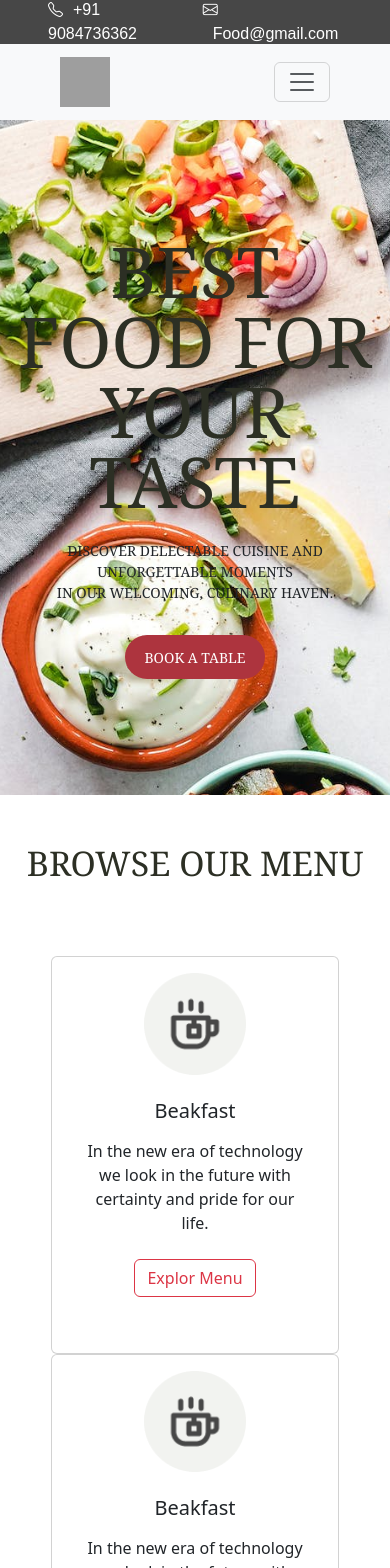
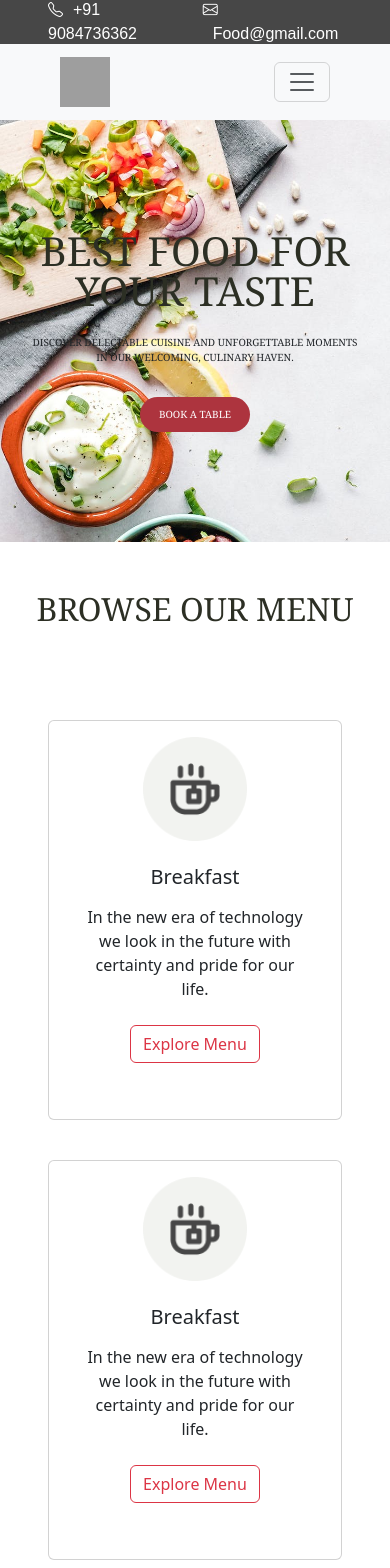
Before and after one commit to mohdshoaib4455/FoodAppwithReact, a React (Vite) app: page / in a window 390 px wide. Shown: the top 1568 px of the page. Built offline with nearby package versions, Linux system fonts and the light colour scheme; grey boxes are pictures that could not be loaded.

Commit message:
add some css for responsive design

```diff
--- a/src/App.css
+++ b/src/App.css
@@ -59,7 +59,6 @@
   align-items: center;
   flex-direction: column;
   width: 100%;
-
   height: 80vh;
   background-image: url(../src/assets/banner.png);
   background-size: cover;
@@ -126,9 +125,11 @@
 .section {
   position: relative;
 }
-.section img{
-  width:80%;
+
+.section img {
+  width: 80%;
 }
+
 .innerBoxContent {
   width: 320px;
   height: 320px;
@@ -159,10 +160,497 @@
 
 .sectionp1 {
   color: #2C2F24;
-
   font-size: 14px;
- margin-bottom: 20px;
-text-align: start;
+  margin-bottom: 20px;
+  text-align: start;
   text-transform: uppercase;
   font-family: Georgia, 'Times New Roman', Times, serif;
 }
+
+@media(max-width: 1200px) {
+
+  .bannerH1 {
+    font-size: 65px;
+    line-height: 65px;
+
+  }
+
+  .bannerp {
+    font-size: 13px;
+
+  }
+
+  .bannerButton {
+    width: 120px;
+    height: 40px;
+    border-radius: 50px;
+    font-size: 12px;
+
+  }
+
+  /* Menu cards css */
+  .menuH1 {
+    font-size: 32px;
+    font-family: Georgia, 'Times New Roman', Times, serif;
+    text-transform: uppercase;
+    color: #2C2F24;
+    font-weight: 400;
+  }
+
+  .icon {
+    width: 40% !important;
+
+  }
+
+  /* menu cards css end here */
+
+
+
+
+  /* section css */
+
+  .section {
+    position: relative;
+  }
+
+  .section img {
+    width: 80%;
+  }
+
+  .innerBoxContent {
+    width: 300px;
+    height: 300px;
+    border-radius: 25px;
+    background-color: #2C2F24;
+    position: absolute;
+    bottom: 0px;
+    right: 100px;
+  }
+
+  .sectionh1 {
+    font-size: 35px;
+    color: #2C2F24;
+    font-family: Georgia, 'Times New Roman', Times, serif;
+    text-transform: uppercase;
+    /* text-align: center; */
+  }
+
+  .sectionp {
+    color: #2C2F24;
+    font-weight: 600;
+    font-size: 12px;
+    margin: 20px 0px;
+    text-transform: uppercase;
+    text-align: start;
+    font-family: Georgia, 'Times New Roman', Times, serif;
+  }
+
+  .sectionp1 {
+    color: #2C2F24;
+    font-size: 12px;
+    margin-bottom: 20px;
+    text-align: start;
+    text-transform: uppercase;
+    font-family: Georgia, 'Times New Roman', Times, serif;
+  }
+
+}
+@media(max-width: 992px) {
+
+  .bannerH1 {
+    font-size: 60px;
+    line-height: 60px;
+
+  }
+
+  .bannerp {
+    font-size: 12px;
+
+  }
+
+  .bannerButton {
+    width: 110px;
+    height: 35px;
+    border-radius: 50px;
+    font-size: 10px;
+
+  }
+
+  /* Menu cards css */
+  .menuH1 {
+    font-size: 32px;
+    font-family: Georgia, 'Times New Roman', Times, serif;
+    text-transform: uppercase;
+    color: #2C2F24;
+    font-weight: 400;
+  }
+
+  .icon {
+    width: 40% !important;
+
+  }
+  .card{
+    width: 100% !important;
+    margin: 20px 0px;
+  }
+
+  /* menu cards css end here */
+
+
+
+
+  /* section css */
+
+  .section {
+    position: relative;
+
+  }
+
+  .section img {
+    width: 90%;
+  }
+
+  .innerBoxContent {
+    width: 280px;
+    height: 280px;
+    border-radius: 25px;
+    background-color: #2C2F24;
+    position: absolute;
+    bottom: 0px;
+    right: 10px;
+  }
+
+  .sectionh1 {
+    font-size: 32px;
+    color: #2C2F24;
+    font-family: Georgia, 'Times New Roman', Times, serif;
+    text-transform: uppercase;
+    /* text-align: center; */
+  }
+
+  .sectionp {
+    color: #2C2F24;
+    font-weight: 600;
+    font-size: 11px;
+    margin: 20px 0px;
+    text-transform: uppercase;
+    text-align: start;
+    font-family: Georgia, 'Times New Roman', Times, serif;
+  }
+
+  .sectionp1 {
+    color: #2C2F24;
+    font-size: 11px;
+    margin-bottom: 20px;
+    text-align: start;
+    text-transform: uppercase;
+    font-family: Georgia, 'Times New Roman', Times, serif;
+  }
+
+}
+@media(max-width: 768px) {
+
+  .bannerH1 {
+    font-size: 60px;
+    line-height: 60px;
+
+  }
+
+  .bannerp {
+    font-size: 12px;
+
+  }
+
+  .bannerButton {
+    width: 110px;
+    height: 35px;
+    border-radius: 50px;
+    font-size: 10px;
+
+  }
+
+  /* Menu cards css */
+  .menuH1 {
+    font-size: 32px;
+    font-family: Georgia, 'Times New Roman', Times, serif;
+    text-transform: uppercase;
+    color: #2C2F24;
+    font-weight: 400;
+  }
+
+  .icon {
+    width: 40% !important;
+
+  }
+
+  .card {
+    width: 100% !important;
+    margin: 20px 0px;
+  }
+
+  /* menu cards css end here */
+
+
+
+
+  /* section css */
+
+  .section {
+    position: relative;
+    /* margin: 40px 0px; */
+
+  }
+
+  .section img {
+    width: 100%;
+    height: 80%;
+    text-align: center;
+  }
+
+  .innerBoxContent {
+    width: 90%;
+    height: 280px;
+    border-radius: 25px;
+    background-color: #2C2F24;
+    position: absolute;
+    bottom: 100px;
+    left: 36px;
+  }
+
+  .sectionh1 {
+    font-size: 32px;
+    color: #2C2F24;
+    font-family: Georgia, 'Times New Roman', Times, serif;
+    text-transform: uppercase;
+    /* text-align: center; */
+  }
+
+  .sectionp {
+    color: #2C2F24;
+    font-weight: 600;
+    font-size: 11px;
+    margin: 20px 0px;
+    text-transform: uppercase;
+    text-align: start;
+    font-family: Georgia, 'Times New Roman', Times, serif;
+  }
+
+  .sectionp1 {
+    color: #2C2F24;
+    font-size: 11px;
+    margin-bottom: 20px;
+    text-align: start;
+    text-transform: uppercase;
+    font-family: Georgia, 'Times New Roman', Times, serif;
+  }
+
+}
+@media(max-width: 576px) {
+
+  .bannerH1 {
+    font-size: 50px;
+    line-height: 50px;
+
+  }
+
+  .bannerp {
+    font-size: 10px;
+
+  }
+
+  .bannerButton {
+    width: 110px;
+    height: 35px;
+    border-radius: 50px;
+    font-size: 10px;
+
+  }
+
+  /* Menu cards css */
+  .menuH1 {
+    font-size: 32px;
+    font-family: Georgia, 'Times New Roman', Times, serif;
+    text-transform: uppercase;
+    color: #2C2F24;
+    font-weight: 400;
+  }
+
+  .icon {
+    width: 40% !important;
+
+  }
+
+  .card {
+    width: 100% !important;
+    margin: 20px 0px;
+  }
+
+  /* menu cards css end here */
+
+
+
+
+  /* section css */
+
+  .section {
+    position: relative;
+    /* margin: 40px 0px; */
+
+  }
+
+  .section img {
+    width: 100%;
+    height: 80%;
+    text-align: center;
+  }
+
+  .innerBoxContent {
+    width: 90%;
+    height: 280px;
+    border-radius: 25px;
+    background-color: #2C2F24;
+    position: absolute;
+    bottom: 50px;
+    left: 28px;
+  }
+
+  .sectionh1 {
+    font-size: 30px;
+    color: #2C2F24;
+    font-family: Georgia, 'Times New Roman', Times, serif;
+    text-transform: uppercase;
+    /* text-align: center; */
+  }
+
+  .sectionp {
+    color: #2C2F24;
+    font-weight: 600;
+    font-size: 10px;
+    margin: 20px 0px;
+    text-transform: uppercase;
+    text-align: start;
+    font-family: Georgia, 'Times New Roman', Times, serif;
+  }
+
+  .sectionp1 {
+    color: #2C2F24;
+    font-size: 10px;
+    margin-bottom: 20px;
+    text-align: start;
+    text-transform: uppercase;
+    font-family: Georgia, 'Times New Roman', Times, serif;
+  }
+
+}
+@media(max-width: 430px) {
+  .banner {
+      display: flex;
+      justify-content: center;
+      align-items: center;
+      flex-direction: column;
+      width: 100%;
+      height: 50vh;
+      background-image: url(../src/assets/banner.png);
+      background-size: cover;
+      background-repeat: no-repeat;
+    }
+
+  .bannerH1 {
+    font-size: 40px;
+    line-height: 40px;
+
+  }
+
+  .bannerp {
+    font-size: 10px;
+
+  }
+
+  .bannerButton {
+    width: 110px;
+    height: 35px;
+    border-radius: 50px;
+    font-size: 10px;
+
+  }
+
+  /* Menu cards css */
+  .menuH1 {
+    font-size: 32px;
+    font-family: Georgia, 'Times New Roman', Times, serif;
+    text-transform: uppercase;
+    color: #2C2F24;
+    font-weight: 400;
+  }
+
+  .icon {
+    width: 40% !important;
+
+  }
+
+  .card {
+    width: 100% !important;
+    margin: 20px 0px;
+  }
+
+  /* menu cards css end here */
+
+
+
+
+  /* section css */
+
+  .section {
+    position: relative;
+    /* margin: 40px 0px; */
+
+  }
+
+  .section img {
+    width: 100%;
+    height: 80%;
+    text-align: center;
+  }
+
+  .innerBoxContent {
+    width: 90%;
+    height: 200px;
+    border-radius: 25px;
+    background-color: #2C2F24;
+    position: absolute;
+    bottom: 10px;
+    left: 20px;
+  }
+
+  .sectionh1 {
+    font-size: 25px;
+    color: #2C2F24;
+    font-family: Georgia, 'Times New Roman', Times, serif;
+    text-transform: uppercase;
+    /* text-align: center; */
+  }
+
+  .sectionp {
+    color: #2C2F24;
+    font-weight: 600;
+    font-size: 8px;
+    margin: 20px 0px;
+    text-transform: uppercase;
+    text-align: start;
+    font-family: Georgia, 'Times New Roman', Times, serif;
+  }
+
+  .sectionp1 {
+    color: #2C2F24;
+    font-size: 8px;
+    margin-bottom: 20px;
+    text-align: start;
+    text-transform: uppercase;
+    font-family: Georgia, 'Times New Roman', Times, serif;
+  }
+  .conatinerdemo{
+    width: 100%;
+    height: 500px;
+  }
+
+}
--- a/src/componets/Banner.jsx
+++ b/src/componets/Banner.jsx
@@ -13,7 +13,7 @@ const Banner = () => {
               </h1>
             </div>
           </div>
-          <div className="row my-3   ">
+          <div className="row my-3 my-sm-2 my-xs-1   ">
             <div className="col-lg-12">
               <p className="bannerp">
                 Discover delectable cuisine and unforgettable moments <br /> in
@@ -24,7 +24,6 @@ const Banner = () => {
           <div className="row">
             <div className="col-lg-12">
               <button className="bannerButton">Book a table</button>
-
             </div>
           </div>
         </div>
--- a/src/componets/MenuCards.jsx
+++ b/src/componets/MenuCards.jsx
@@ -1,90 +1,90 @@
 import React from "react";
 import "../App.css";
-import icon from "../assets/icon1.png"
+import icon from "../assets/icon1.png";
+
 const MenuCards = () => {
   return (
     <>
       <div className="container-fluid my-5">
         <div className="row">
-          <div className="col-lg-12  d-flex justify-content-center align-items-center">
+          <div className="col-12 d-flex justify-content-center align-items-center">
             <h1 className="menuH1">Browse Our Menu</h1>
           </div>
         </div>
       </div>
-      <div className="container-fluid  px-5">
+      <div className="container-fluid px-5">
         <div className="row py-3">
-          <div className="col-lg-3 d-flex justify-content-center align-items-center">
-            {" "}
+          <div className="col-lg-3 col-md-4 col-sm-6 col-12 d-flex justify-content-center align-items-center my-md-3 my-sm-2">
             <div
               className="card d-flex justify-content-center align-items-center p-3"
               style={{ width: "18rem" }}
             >
               <img src={icon} className="card-img-top icon" alt="..." />
-              <div className="card-body  d-flex justify-content-center align-items-center flex-column py-4">
-                <h5 className="card-title">Beakfast</h5>
+              <div className="card-body d-flex justify-content-center align-items-center flex-column py-4">
+                <h5 className="card-title">Breakfast</h5>
                 <p className="card-text text-center my-2">
                   In the new era of technology we look in the future with
                   certainty and pride for our life.
                 </p>
                 <a href="#" className="btn btn-outline-danger my-3">
-                  Explor Menu
+                  Explore Menu
                 </a>
               </div>
             </div>
           </div>
-          <div className="col-lg-3 d-flex justify-content-center align-items-center">
-            {" "}
+
+          <div className="col-lg-3 col-md-4 col-sm-6 col-12 d-flex justify-content-center align-items-center my-md-3 my-sm-2">
             <div
               className="card d-flex justify-content-center align-items-center p-3"
               style={{ width: "18rem" }}
             >
               <img src={icon} className="card-img-top icon" alt="..." />
-              <div className="card-body  d-flex justify-content-center align-items-center flex-column py-4">
-                <h5 className="card-title">Beakfast</h5>
+              <div className="card-body d-flex justify-content-center align-items-center flex-column py-4">
+                <h5 className="card-title">Breakfast</h5>
                 <p className="card-text text-center my-2">
                   In the new era of technology we look in the future with
                   certainty and pride for our life.
                 </p>
                 <a href="#" className="btn btn-outline-danger my-3">
-                  Explor Menu
+                  Explore Menu
                 </a>
               </div>
             </div>
           </div>
-          <div className="col-lg-3 d-flex justify-content-center align-items-center">
-            {" "}
+
+          <div className="col-lg-3 col-md-4 col-sm-6 col-12 d-flex justify-content-center align-items-center my-md-3 my-sm-2">
             <div
               className="card d-flex justify-content-center align-items-center p-3"
               style={{ width: "18rem" }}
             >
               <img src={icon} className="card-img-top icon" alt="..." />
-              <div className="card-body  d-flex justify-content-center align-items-center flex-column py-4">
-                <h5 className="card-title">Beakfast</h5>
+              <div className="card-body d-flex justify-content-center align-items-center flex-column py-4">
+                <h5 className="card-title">Breakfast</h5>
                 <p className="card-text text-center my-2">
                   In the new era of technology we look in the future with
                   certainty and pride for our life.
                 </p>
                 <a href="#" className="btn btn-outline-danger my-3">
-                  Explor Menu
+                  Explore Menu
                 </a>
               </div>
             </div>
           </div>
-          <div className="col-lg-3 d-flex justify-content-center align-items-center">
-            {" "}
+
+          <div className="col-lg-3 col-md-4 col-sm-6 col-12 d-flex justify-content-center align-items-center my-md-3 my-sm-2">
             <div
               className="card d-flex justify-content-center align-items-center p-3"
               style={{ width: "18rem" }}
             >
               <img src={icon} className="card-img-top icon" alt="..." />
-              <div className="card-body  d-flex justify-content-center align-items-center flex-column py-4">
-                <h5 className="card-title">Beakfast</h5>
+              <div className="card-body d-flex justify-content-center align-items-center flex-column py-4">
+                <h5 className="card-title">Breakfast</h5>
                 <p className="card-text text-center my-2">
                   In the new era of technology we look in the future with
                   certainty and pride for our life.
                 </p>
                 <a href="#" className="btn btn-outline-danger my-3">
-                  Explor Menu
+                  Explore Menu
                 </a>
               </div>
             </div>
```
Also changed, not shown: src/componets/SeactionOne.jsx (+9 -2 lines).
